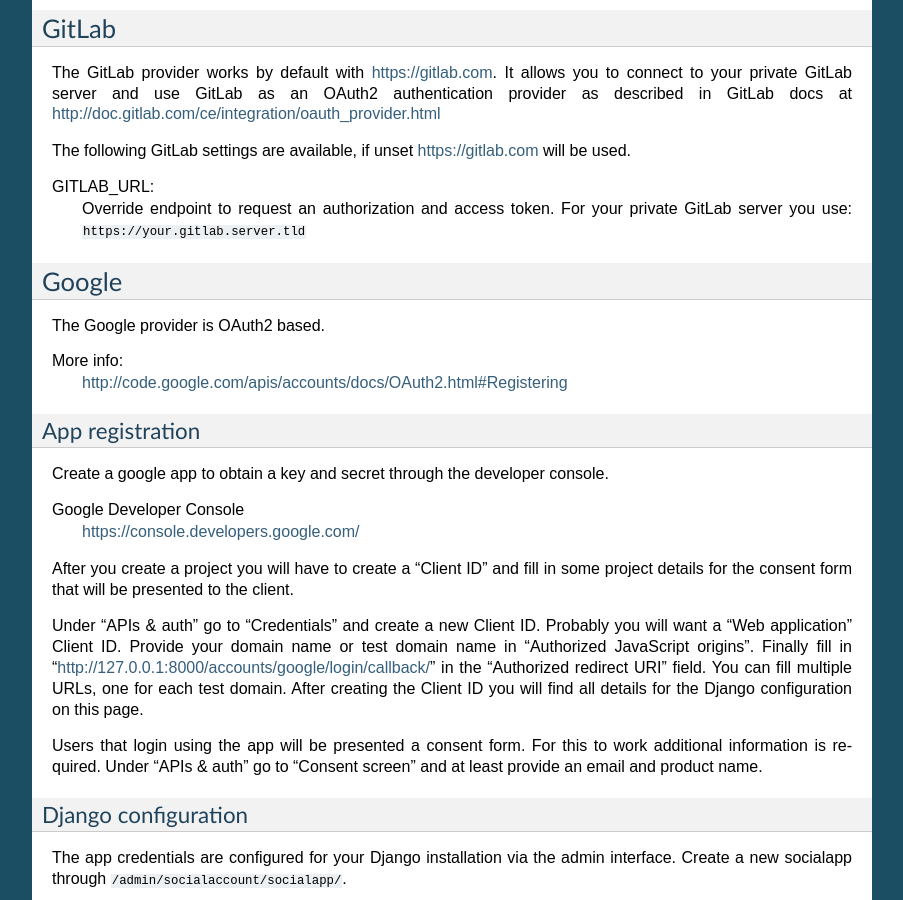
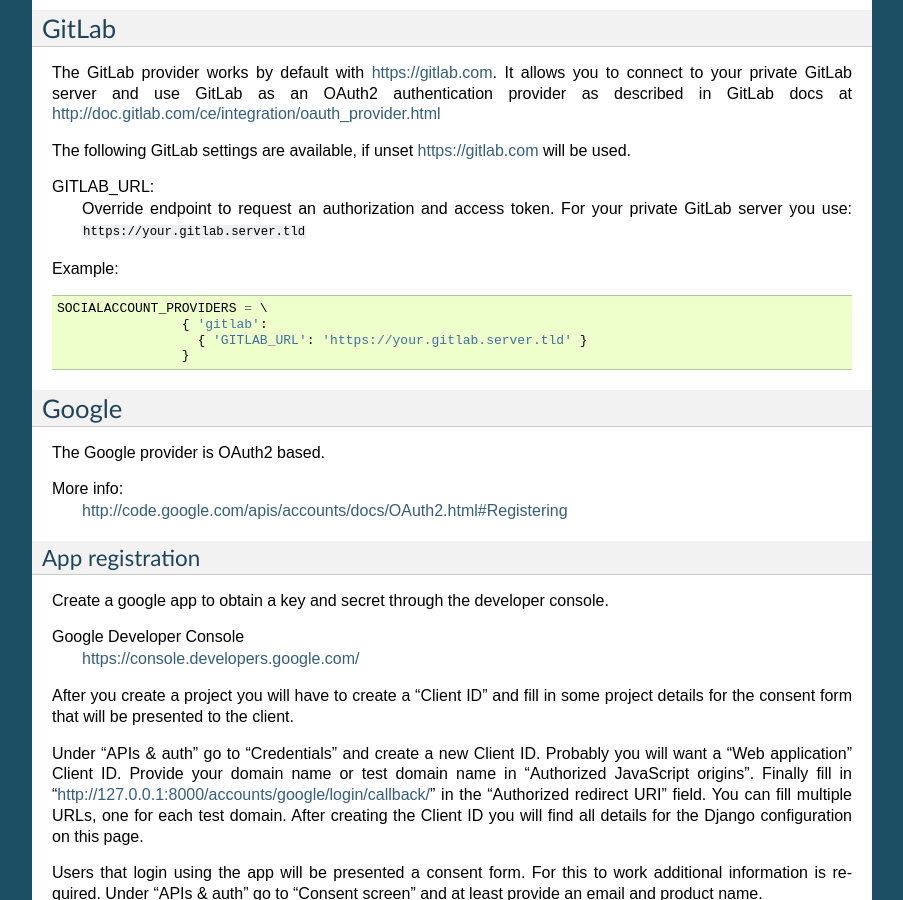
Before and after one commit to LazarBekcic/allauth, a Sphinx documentation site: the page built from docs/providers.rst, in a window 1280 px wide and 900 px high, scrolled down 6172 px. Shown: the whole window, without its empty margins (198-1101 px from the left). Built offline with Sphinx 7.4.7, drawn with Linux system fonts in a browser that asks for light colours; pages that are not in the unit, such as notebooks, are missing from menus.

Commit message:
Added example for GitLab URL configuration
For first-time users it is not obvious that these settings need to go in the 'SOCIALACCOUNT_PROVIDERS'.

```diff
--- a/docs/providers.rst
+++ b/docs/providers.rst
@@ -375,6 +375,13 @@
 GITLAB_URL:
     Override endpoint to request an authorization and access token. For your
     private GitLab server you use: ``https://your.gitlab.server.tld``
+
+Example::
+
+    SOCIALACCOUNT_PROVIDERS = \
+                    { 'gitlab':
+                      { 'GITLAB_URL': 'https://your.gitlab.server.tld' }
+                    }
 
 
 Google
```
